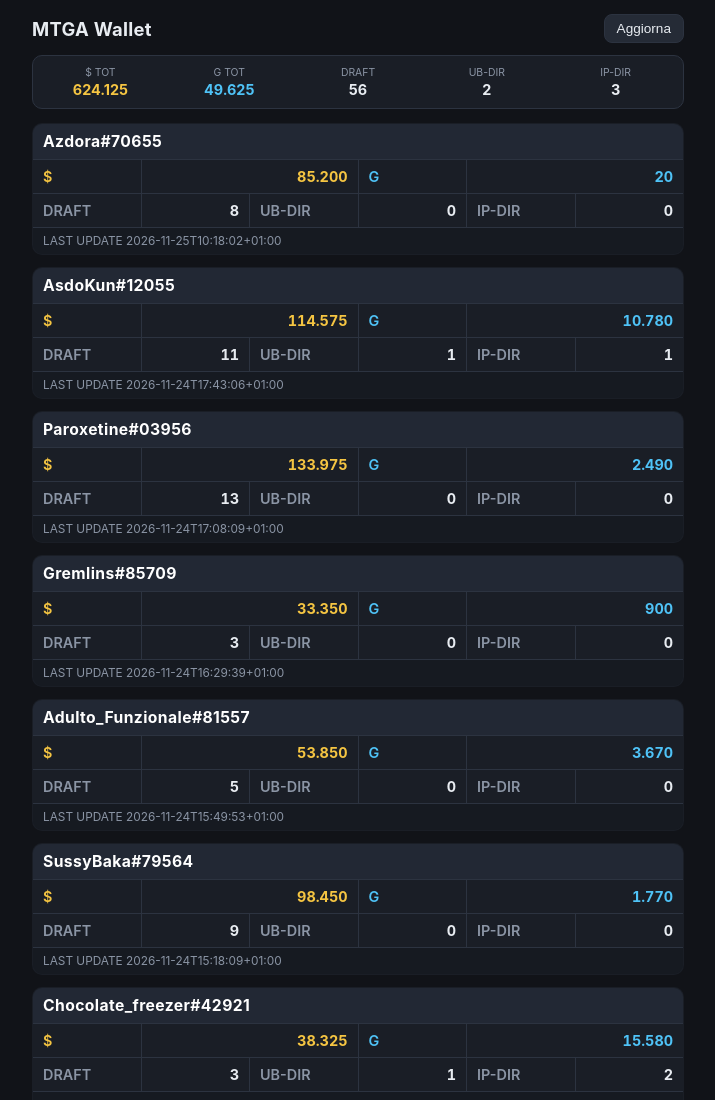
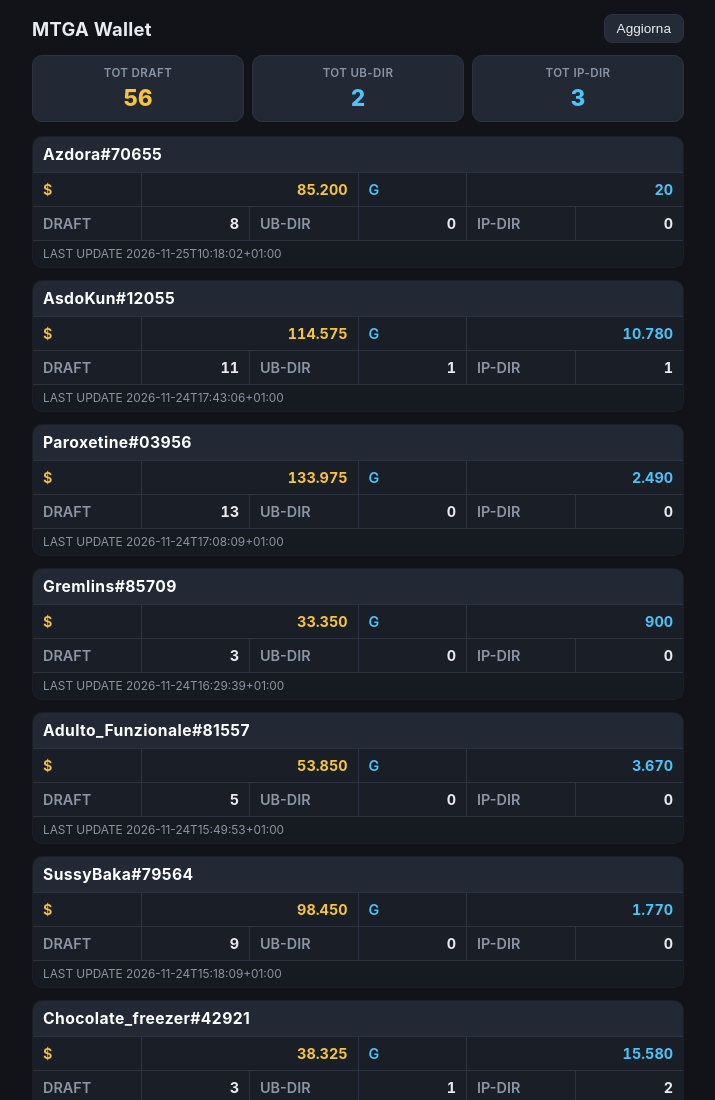
Before and after one commit to Sensei104/mtga-wallet-tracker, a plain HTML site: page docs/index.html in a window 1280 px wide. Shown: the top 1100 px of the page, without its empty margins (282-997 px from the left). Drawn offline with Linux system fonts and the light colour scheme.

Commit message:
Add header counters for total DRAFT, UB-DIR, and IP-DIR

```diff
--- a/docs/index.html
+++ b/docs/index.html
@@ -15,7 +15,6 @@
       --muted: #8b95a5;
       --gold: #f5c542;
       --gems: #4fc3f7;
-      --accent: #a78bfa;
     }
     * { box-sizing: border-box; margin: 0; padding: 0; }
     body {
@@ -46,17 +45,30 @@
 
     .summary {
       display: grid;
-      grid-template-columns: repeat(5, 1fr);
-      gap: 6px;
-      background: var(--card);
+      grid-template-columns: repeat(3, 1fr);
+      gap: 8px;
+      margin-bottom: 14px;
+    }
+    .sum-item {
+      background: #222834;
       border: 1px solid var(--border);
       border-radius: 10px;
       padding: 10px 6px;
-      margin-bottom: 14px;
       text-align: center;
     }
-    .sum-item .lbl { font-size: 0.65rem; color: var(--muted); text-transform: uppercase; }
-    .sum-item .val { font-size: 0.9rem; font-weight: 700; margin-top: 2px; }
+    .sum-item .lbl {
+      font-size: 0.72rem;
+      color: var(--muted);
+      font-weight: 600;
+      letter-spacing: 0.4px;
+      text-transform: uppercase;
+    }
+    .sum-item .val {
+      font-size: 1.4rem;
+      font-weight: 800;
+      margin-top: 4px;
+      font-variant-numeric: tabular-nums;
+    }
 
     .account-table {
       width: 100%;
@@ -152,18 +164,15 @@
           return;
         }
 
-        // Ordina dal più recente (o per nome se manca data)
         accounts.sort((a, b) => String(b.updated).localeCompare(String(a.updated)));
 
-        let totGold = 0, totGems = 0, totDraft = 0, totUb = 0, totIp = 0;
+        let totDraft = 0, totUb = 0, totIp = 0;
 
         listEl.innerHTML = accounts.map(acc => {
           const draft = Math.floor(acc.gold / 10000);
           const ubDir = Math.floor(acc.gems / 8000);
           const ipDir = Math.floor(acc.gems / 6000);
 
-          totGold += acc.gold;
-          totGems += acc.gems;
           totDraft += draft;
           totUb += ubDir;
           totIp += ipDir;
@@ -196,11 +205,9 @@
 
         sumEl.style.display = "grid";
         sumEl.innerHTML = `
-          <div class="sum-item"><div class="lbl">$ Tot</div><div class="val gold">${fmtNum(totGold)}</div></div>
-          <div class="sum-item"><div class="lbl">G Tot</div><div class="val gems">${fmtNum(totGems)}</div></div>
-          <div class="sum-item"><div class="lbl">Draft</div><div class="val">${totDraft}</div></div>
-          <div class="sum-item"><div class="lbl">UB-DIR</div><div class="val">${totUb}</div></div>
-          <div class="sum-item"><div class="lbl">IP-DIR</div><div class="val">${totIp}</div></div>
+          <div class="sum-item"><div class="lbl">TOT DRAFT</div><div class="val gold">${totDraft}</div></div>
+          <div class="sum-item"><div class="lbl">TOT UB-DIR</div><div class="val gems">${totUb}</div></div>
+          <div class="sum-item"><div class="lbl">TOT IP-DIR</div><div class="val gems">${totIp}</div></div>
         `;
       } catch (err) {
         listEl.innerHTML = `<div class="status">Errore caricamento dati: ${err.message}</div>`;
--- a/docs/sw.js
+++ b/docs/sw.js
@@ -1,4 +1,4 @@
-const CACHE_NAME = "mtga-wallet-v3";
+const CACHE_NAME = "mtga-wallet-v4";
 const STATIC_ASSETS = ["./", "./index.html"];
 
 self.addEventListener("install", (event) => {
```
